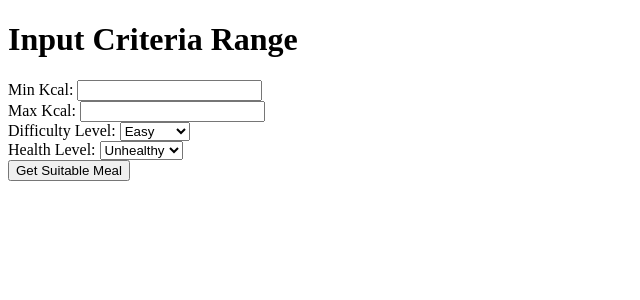
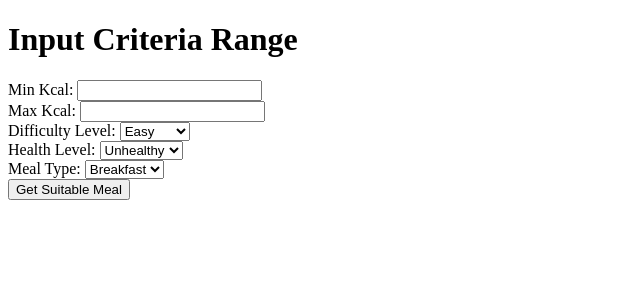
Before and after one commit to Jakub-Badzioch/Bmi_Calculator, a Flask app: page /get_suitable_meal/ in a window 1280 px wide. Shown: the top 300 px of the page, without its empty margins (0-640 px from the left). Run offline with Flask 3, Linux system fonts and the light colour scheme.

Commit message:
Couldn't get it working with the added things, deleted the db and it started working ¯\_(ツ)_/¯

```diff
--- a/app.py
+++ b/app.py
@@ -23,6 +23,12 @@ class HealthLevel(Enum):
     HEALTHY = 'Healthy'
 
 
+class MealType(Enum):
+    BREAKFAST = 'Breakfast'
+    DINNER = 'Dinner'
+    SUPPER = 'Supper'
+
+
 class Meal(db.Model):
     """
     Database model/entity for representing meal information.
@@ -32,9 +38,11 @@ class Meal(db.Model):
     kcal = db.Column(db.Float, nullable=False)
     difficulty_level = db.Column(db.Enum(DifficultyLevel), nullable=False)
     health_level = db.Column(db.Enum(HealthLevel), nullable=False)
+    meal_type = db.Column(db.Enum(MealType), nullable=False)
 
 
-def get_meal_by_filter_criteria(min_kcal, max_kcal, difficulty_level, health_level):
+
+def get_meal_by_filter_criteria(min_kcal, max_kcal, difficulty_level, health_level, meal_type):
     """
         Retrieves a meal based on filter criteria.
 
@@ -50,7 +58,8 @@ def get_meal_by_filter_criteria(min_kcal, max_kcal, difficulty_level, health_lev
     meals = Meal.query.filter(
         Meal.kcal.between(min_kcal, max_kcal),
         Meal.difficulty_level == difficulty_level,
-        Meal.health_level == health_level
+        Meal.health_level == health_level,
+        Meal.meal_type == meal_type
     ).all()
 
     if meals:
@@ -79,6 +88,7 @@ def generate_pdf(meal):
     pdf.drawString(100, 730, f"Kcal: {meal.kcal}")
     pdf.drawString(100, 710, f"Difficulty: {meal.difficulty_level}")
     pdf.drawString(100, 690, f"Health: {meal.health_level}")
+    # pdf.drawString(100, 670, f"Health: {meal.meal_type}")
 
     # Save the PDF to the buffer
     pdf.showPage()
@@ -121,8 +131,9 @@ def get_suitable_meal():
         max_kcal = float(request.form['max_kcal'])
         difficulty_level = request.form['difficulty_level']
         health_level = request.form['health_level']
+        meal_type = request.form['meal_type']
 
-        meal = get_meal_by_filter_criteria(min_kcal, max_kcal, difficulty_level, health_level)
+        meal = get_meal_by_filter_criteria(min_kcal, max_kcal, difficulty_level, health_level, meal_type)
 
         if meal:
             response = make_response(generate_pdf(meal))
@@ -145,26 +156,71 @@ def populate_db():
     """
     # todo zapelnij baze mati
 
-    tutorial_data = "sth"
-    kcal_data = 3000
-    difficulty_level_data = DifficultyLevel.MEDIUM
+    tutorial_data = "sdasath"
+    kcal_data = 3111
+    difficulty_level_data = DifficultyLevel.EASY
     health_level_data = HealthLevel.MEDIUM
+    meal_type_test = MealType.SUPPER
 
     new_meal = Meal(
         tutorial=tutorial_data,
         kcal=kcal_data,
         difficulty_level=difficulty_level_data,
-        health_level=health_level_data
+        health_level=health_level_data,
+        meal_type=meal_type_test
     )
 
+    ThaiShrimpSoup = Meal(
+        tutorial='https://www.eatthismuch.com/recipe/nutrition/easy-thai-shrimp-soup,906963/',
+        kcal=466,
+        difficulty_level=DifficultyLevel.MEDIUM,
+        health_level=HealthLevel.HEALTHY,
+        meal_type=MealType.SUPPER
+    )
+    #
+    # WhiteSphagetti = Meal(
+    #     tutorial='https://www.eatthismuch.com/recipe/nutrition/white-spaghetti,920498/',
+    #     kcal=536,
+    #     difficulty_level=DifficultyLevel.EASY,
+    #     health_level=HealthLevel.UNHEALTHY,
+    #     meal_type=MealType.DINNER
+    # )
+    #
+    # ProteinWaffles = Meal(
+    #     tutorial='https://www.eatthismuch.com/recipe/nutrition/clean-eating-protein-pancakes,925225/',
+    #     kcal=79,
+    #     difficulty_level=DifficultyLevel.EASY,
+    #     health_level=HealthLevel.MEDIUM,
+    #     meal_type=MealType.BREAKFAST
+    # )
+    #
+    # WhiteSphagetti = Meal(
+    #     tutorial='https://www.eatthismuch.com/recipe/nutrition/white-spaghetti,920498/',
+    #     kcal=536,
+    #     difficulty_level=DifficultyLevel.EASY,
+    #     health_level=HealthLevel.UNHEALTHY,
+    #     meal_type=MealType.DINNER
+    # )
+    #
+    # WhiteSphagetti = Meal(
+    #     tutorial='https://www.eatthismuch.com/recipe/nutrition/white-spaghetti,920498/',
+    #     kcal=536,
+    #     difficulty_level=DifficultyLevel.EASY,
+    #     health_level=HealthLevel.UNHEALTHY,
+    #     meal_type=MealType.DINNER
+    # )
+
     db.session.add(new_meal)
+    db.session.add(ThaiShrimpSoup)
     db.session.commit()
 
     return "Record created successfully!"
 
+# populate_db()
 
 with app.app_context():
     db.create_all()
 
+
 if __name__ == '__main__':
     app.run(debug=True)
--- a/templates/input_criteria.html
+++ b/templates/input_criteria.html
@@ -30,6 +30,13 @@
         <option value="HEALTHY">Healthy</option>
     </select><br>
 
+    <label for="meal_type">Meal Type:</label>
+    <select name="meal_type" required>
+        <option value="BREAKFAST">Breakfast</option>
+        <option value="DINNER">Dinner</option>
+        <option value="SUPPER">Supper</option>
+    </select><br>
+
 
     <button type="submit">Get Suitable Meal</button>
 </form>
```
